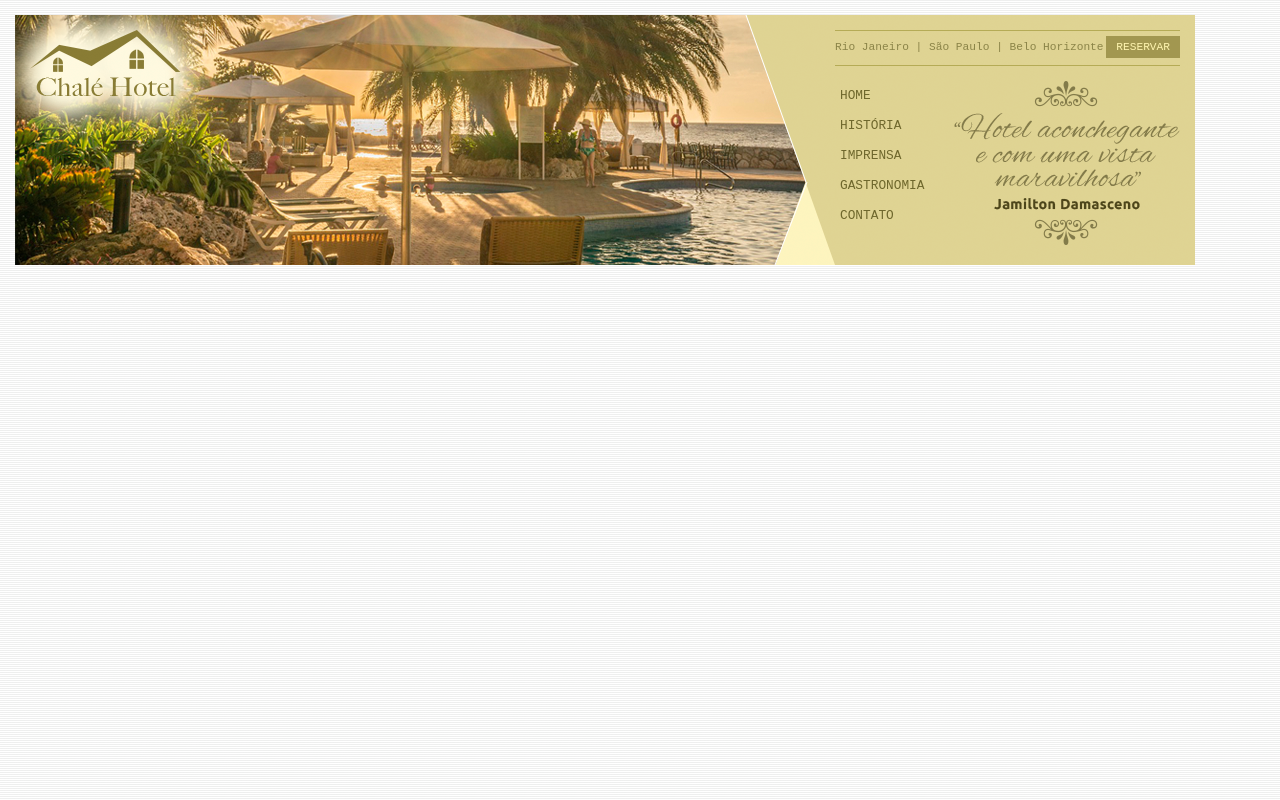
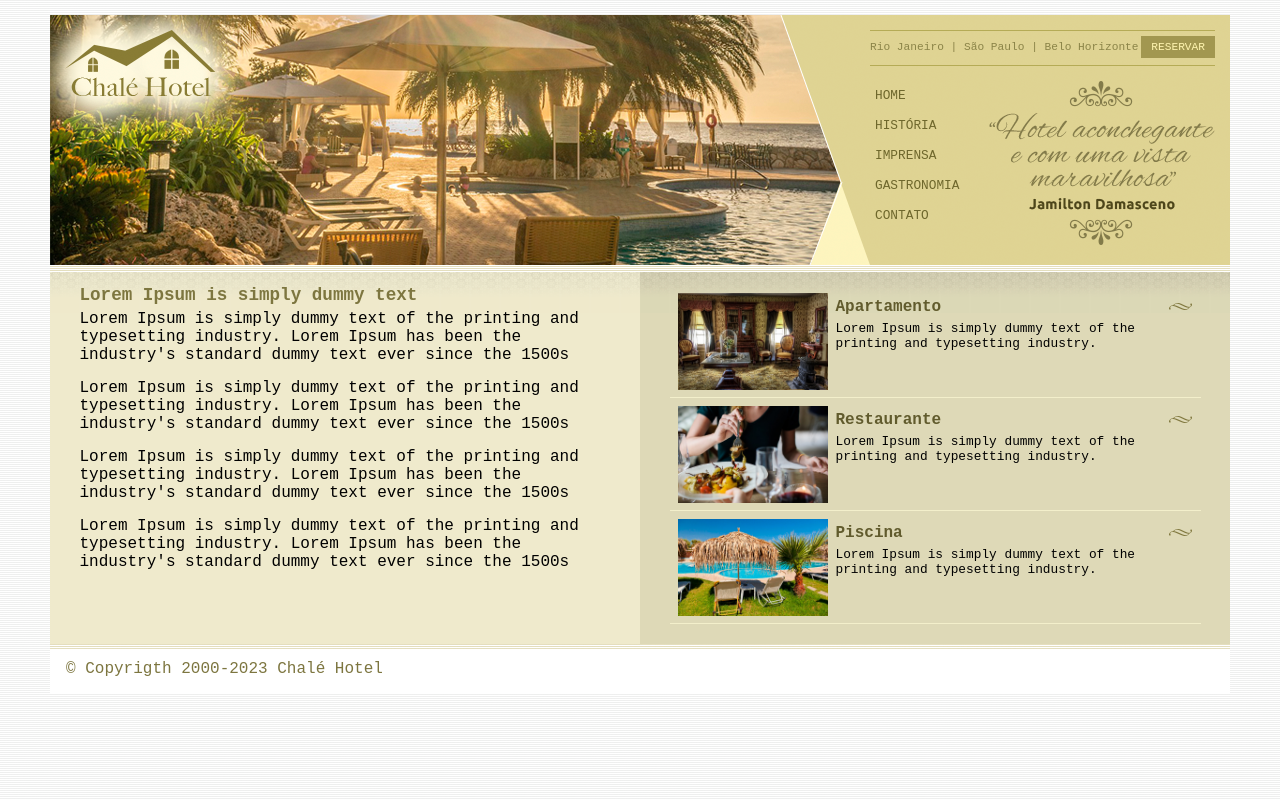
Before and after one commit to Karmaroc/Estudos_Frond-End, a plain HTML site: page CSS3 Avançado/Chalé Hotel/index.html in a window 1280 px wide. Drawn offline with Linux system fonts and the light colour scheme.

Commit message:
novos arquivos de projeto

```diff
--- a/CSS3 Avançado/Chalé Hotel/index.html
+++ b/CSS3 Avançado/Chalé Hotel/index.html
@@ -39,6 +39,57 @@
                     </div>
                 </div>
             </div> <!--fim topo-->
+
+            <div id="area-principal">
+                <div class="conteudo">
+                    <h2>Lorem Ipsum is simply dummy text </h2>
+
+                    <p>Lorem Ipsum is simply dummy text of the printing and typesetting industry. Lorem Ipsum has been the industry's standard dummy text ever since the 1500s</p>
+
+                    <p>Lorem Ipsum is simply dummy text of the printing and typesetting industry. Lorem Ipsum has been the industry's standard dummy text ever since the 1500s</p>
+
+                    <p>Lorem Ipsum is simply dummy text of the printing and typesetting industry. Lorem Ipsum has been the industry's standard dummy text ever since the 1500s</p>
+
+                    <p>Lorem Ipsum is simply dummy text of the printing and typesetting industry. Lorem Ipsum has been the industry's standard dummy text ever since the 1500s</p>
+
+
+                </div>
+            </div>
+
+            <div id="area-lateral">
+                <div class="conteudo">
+
+                    <ul id="beneficios">
+                        <li>
+                            <a href="">
+                                <img src="../Imagens-chale/apartamento.jpg" width="150">
+                                <h3>Apartamento</h3>
+                                <p>Lorem Ipsum is simply dummy text of the printing and typesetting industry.</p>
+                            </a>
+                        </li>
+
+                        <li>
+                            <a href="">
+                                <img src="../Imagens-chale/restaurante.jpg" width="150">
+                                <h3>Restaurante</h3>
+                                <p>Lorem Ipsum is simply dummy text of the printing and typesetting industry.</p>
+                            </a>
+                        </li>
+
+                        <li>
+                            <a href="">
+                                <img src="../Imagens-chale/piscina.jpg" width="150">
+                                <h3>Piscina</h3>
+                                <p>Lorem Ipsum is simply dummy text of the printing and typesetting industry.</p>
+                            </a>
+                        </li>
+                    </ul>
+                </div>
+            </div>
+
+            <div id="rodape">
+                &copy; Copyrigth 2000-2023 Chalé Hotel
+            </div>
         </div> <!--fim container-->
     </body>
 </html>
--- a/CSS3 Avançado/css/estilo-chale.css
+++ b/CSS3 Avançado/css/estilo-chale.css
@@ -10,7 +10,8 @@ body {
 }
 
 #container {
-    background: #ede9cc;
+    background: #ede9cc url(../Imagens-chale/bg-container.png) top center repeat-y;
+    margin: 0 auto;
     min-width: 740px;
     max-width: 1180px;
 }
@@ -119,3 +120,69 @@ ul#navegacao a {
 ul#navegacao a:hover {
     background: #fdf6be;
 }
+
+#area-principal {
+    background: red;
+    float: left;
+    width: 50%;
+    background: url(../Imagens-chale/bg-area-principal.png) top left repeat-x;
+    padding: 15px 0px;
+ }
+
+#area-lateral {
+    float: right;
+    width: 50%;
+    background: url(../Imagens-chale/bg-area-lateral.png) top left repeat-x;
+    padding: 20px 0px;
+}
+
+.conteudo {
+    margin: 0 auto;
+    width: 90%;
+
+}
+
+#rodape {
+    clear:both;
+    padding: 16px;
+    background: #fff url(../Imagens-chale/bg-rodape.png) repeat-x top;
+    color: #7d7640;
+}
+
+h2 {
+    color: #7d7640;
+    font-size: 1.1em;
+    padding: 5px 0px;
+}
+
+p {
+    font-size: 1em;
+    margin-bottom: 15px;
+}
+
+#beneficios li {
+    padding: 8px;
+    border-bottom: 1px solid #f3efcb;
+    height: 6em;
+}
+
+#beneficios li a img {
+    float: left;
+    margin-right: 8px;
+}
+
+#beneficios li a p{
+    font-size: 0.8em;
+    color: #000;
+}
+
+#beneficios li a h3 {
+    font-size: 1em;
+    color: #615b2d;
+    padding: 5px 0;
+    background: url(../Imagens-chale/ornamento.png) no-repeat center right;
+}
+
+#beneficios li:hover {
+    background: #f6f3d6;
+}
--- /dev/null
+++ b/CSS3 Avançado/css/estilo-parallax.css
@@ -0,0 +1,86 @@
+body, html {
+    margin: 0;
+    font: 16px "Lato", sans-serif;
+    color: #777;
+    height: 100%;
+}
+
+.conteudo {
+    color: #777;
+    background-color: aliceblue;
+    text-align: center;
+    padding: 50px 80px;
+}
+
+h3 {
+    text-transform: uppercase;
+    color: #111;
+    text-align: center;
+}
+
+/*Efeito parallax*/
+
+.caixa1, .caixa2, .caixa3, .caixa4,
+.caixa5, .caixa6 {
+    height: 100%;
+    opacity: 0.9;
+    background-repeat: no-repeat;
+    background-size: cover;
+    background-position: center;
+    background-attachment: fixed;
+
+}
+
+.caixa1 {
+    background-image: url(../Imagens-parallax/imagem1.jpg);
+}
+
+.caixa2 {
+    background-image: url(../Imagens-parallax/imagem2.jpg);
+}
+
+.caixa3 {
+    background-image: url(../Imagens-parallax/imagem3.jpg);
+}
+
+.caixa4 {
+    background-image: url(../Imagens-parallax/imagem4.jpg);
+}
+
+.caixa5 {
+    background-image: url(../Imagens-parallax/imagem5.jpg);
+}
+
+.caixa6 {
+    background-image: url(../Imagens-parallax/imagem6.jpg);
+}
+
+p{
+    margin-bottom: 15px;
+}
+
+#rodape {
+    font-size: 1em;
+    padding: 5px;
+    font-family: 'Courier New', Courier, monospace;
+    background-color: #111;
+    color: #fff;
+
+}
+
+.conteudo-titulo {
+    position: relative;
+    left: 0;
+    top: 50%;
+    width: 100%;
+    text-align: center;
+}
+
+.conteudo-titulo span.titulo {
+    color: #fff;
+    background-color: #111;
+    padding: 18px;
+    font-size: 25px;
+    letter-spacing: 5px;
+    text-transform: uppercase;
+}
```
Also changed, not shown: CSS3 Avançado/Parallax/index.html (added, +74 -0 lines), CSS3 Avançado/Imagens-parallax/imagem1.jpg (added), CSS3 Avançado/Imagens-parallax/imagem2.jpg (added), CSS3 Avançado/Imagens-parallax/imagem3.jpg (added), CSS3 Avançado/Imagens-parallax/imagem4.jpg (added), CSS3 Avançado/Imagens-parallax/imagem5.jpg (added), CSS3 Avançado/Imagens-parallax/imagem6.jpg (added).
